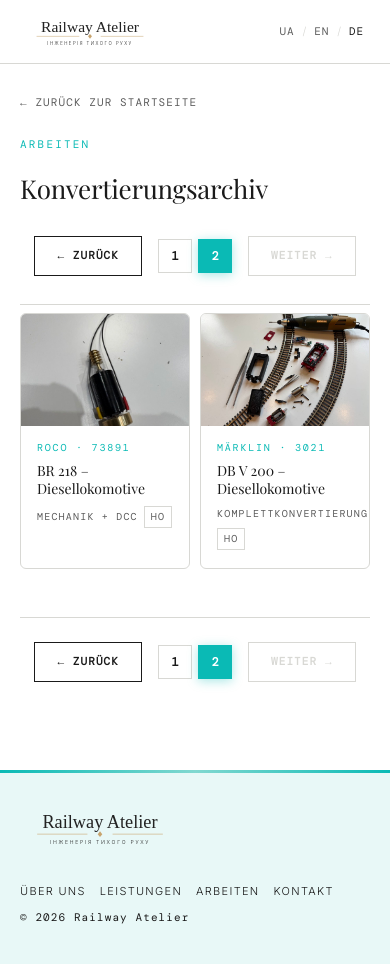
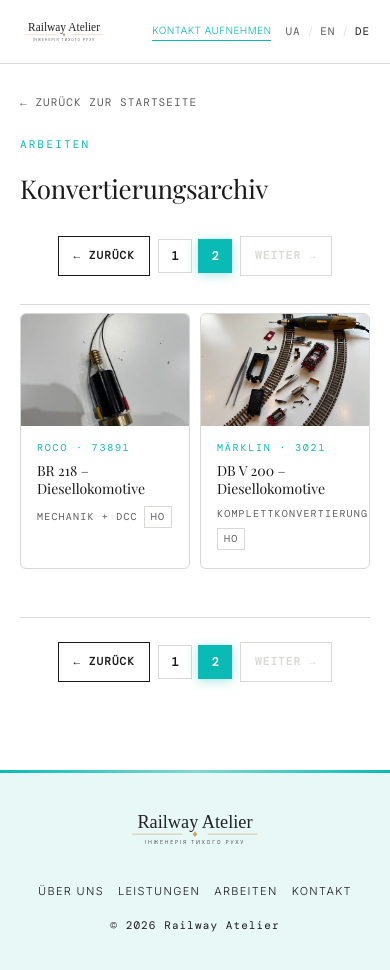
Before and after one commit to yevhenii-priadko/railway-atelier, a Next.js app: page /de/works/page/2/ in a window 390 px wide. Built offline with nearby package versions, Linux system fonts and the light colour scheme; a web font is replaced by a local one.

Commit message:
fix pagintate

```diff
--- a/src/app/globals.css
+++ b/src/app/globals.css
@@ -153,11 +153,37 @@ body {
   opacity: 0.7;
 }
 
-/* On narrow phones, logo + "Написати нам" + UA/EN/DE don't all fit on
-   one fixed-height nav row and DE gets clipped off-screen. The language
-   switcher matters more here than the contact shortcut (still reachable
-   via the Contact section/footer), so drop it first. */
+/* On narrow phones, logo + "Написати нам"/"Kontakt aufnehmen" + UA/EN/DE
+   don't all fit on one fixed-height nav row — DE ("Kontakt aufnehmen") is
+   the long pole. Rather than dropping the contact shortcut, shrink the
+   logo, the contact label and the locale switcher just enough that all
+   three keep fitting, in every language, down to real-world phone widths. */
 @media (max-width: 400px) {
+  .site-nav {
+    padding: 0 14px;
+  }
+  .nav-logo img {
+    width: 100px;
+  }
+  .nav-contact {
+    font-size: 10px;
+    letter-spacing: 0.04em;
+  }
+  .locale-switcher {
+    gap: 0;
+    margin-left: 6px;
+  }
+  .locale-link {
+    padding: 4px 3px;
+  }
+}
+
+/* Below ~340px (very old/small phones, e.g. first-gen iPhone SE) even the
+   shrunk layout above cannot fit "Kontakt aufnehmen" without clipping.
+   That screen size is now vanishingly rare, so on it alone we fall back
+   to hiding the contact shortcut (still reachable via the Contact section
+   further down the page, and via the footer). */
+@media (max-width: 340px) {
   .nav-contact {
     display: none;
   }
@@ -569,7 +595,7 @@ footer {
   padding: 36px 20px;
   display: flex;
   flex-direction: column;
-  align-items: flex-start;
+  align-items: center;
   gap: 20px;
 }
 .footer-logo {
@@ -589,6 +615,7 @@ footer {
 .footer-links {
   display: flex;
   flex-wrap: wrap;
+  justify-content: center;
   gap: 14px;
   list-style: none;
 }
@@ -602,6 +629,25 @@ footer {
 }
 .footer-links a:hover {
   color: var(--tiffany);
+}
+
+/* Below the 768px breakpoint the footer stacks in a single column (see
+   the base `footer` rule above), but `.footer-bottom-row` itself had no
+   layout of its own there, so the links list and the copyright line fell
+   back to block-level flow and stuck to the left edge instead of
+   following the rest of the footer to center. Give it the same
+   column-and-center treatment only on this range, so the row layout used
+   from 768px up (see below) is untouched. */
+@media (max-width: 767px) {
+  footer {
+    text-align: center;
+  }
+  .footer-bottom-row {
+    display: flex;
+    flex-direction: column;
+    align-items: center;
+    gap: 14px;
+  }
 }
 
 /* ══════════════════════════════
@@ -1219,8 +1265,17 @@ footer {
   display: flex;
   align-items: center;
   justify-content: center;
-  flex-wrap: wrap;
-  gap: 16px;
+  /* Prev/Next must never separate onto their own line — only the page
+     number list (below) is allowed to wrap. With flex-wrap: wrap here,
+     whichever of the three items didn't fit on the row (Prev, the page
+     list, or Next) dropped down on its own, and since Prev/Next width
+     depends on the localized label ("← Попередня" is noticeably wider
+     than "← Zurück"/"← Previous"), UK wrapped to 3 lines on narrow
+     phones while EN/DE stayed on one — same code, different layout per
+     language. Pinning the outer row to nowrap makes Prev/Next behave
+     identically across languages and screen widths. */
+  flex-wrap: nowrap;
+  gap: 8px;
   padding: 24px 0;
   border-top: 1px solid var(--rule);
 }
@@ -1239,7 +1294,9 @@ footer {
   color: var(--dark);
   text-decoration: none;
   border: 1.5px solid var(--dark);
-  padding: 10px 22px;
+  padding: 10px 14px;
+  white-space: nowrap;
+  flex-shrink: 0;
   transition: all 0.2s;
 }
 .pagination-link:hover {
@@ -1254,7 +1311,9 @@ footer {
   text-transform: uppercase;
   color: var(--rule);
   border: 1.5px solid var(--rule);
-  padding: 10px 22px;
+  padding: 10px 14px;
+  white-space: nowrap;
+  flex-shrink: 0;
 }
 .pagination-status {
   font-family: 'DM Mono', monospace;
@@ -1264,8 +1323,11 @@ footer {
 }
 .pagination-pages {
   display: flex;
+  flex-wrap: wrap;
   align-items: center;
+  justify-content: center;
   gap: 6px;
+  row-gap: 8px;
 }
 .pagination-page {
   font-family: 'DM Mono', monospace;
--- a/src/components/Pagination.tsx
+++ b/src/components/Pagination.tsx
@@ -6,6 +6,13 @@ import type { Dictionary } from "@/i18n/dictionaries";
  * Fully static pagination: every href below points at a route that was
  * pre-rendered by generateStaticParams at build time (/works/ for page 1,
  * /works/page/2/, /works/page/3/, ...). No API call, no client state.
+ *
+ * scroll={false} on every link: /works/ and /works/page/N/ render the same
+ * layout (header, 4-card grid, footer), so keeping the current scroll
+ * offset instead of Next's default scroll-to-top keeps the reader looking
+ * at roughly the same spot on the new page. This matters most for the
+ * bottom pagination — without it, clicking a page number down there threw
+ * the browser back up to the top of the page every time.
  */
 export default function Pagination({
   locale,
@@ -30,7 +37,7 @@ export default function Pagination({
       aria-label="Pagination"
     >
       {page > 1 ? (
-        <Link href={hrefFor(page - 1)} className="pagination-link">
+        <Link href={hrefFor(page - 1)} className="pagination-link" scroll={false}>
           {dict.pagination.prev}
         </Link>
       ) : (
@@ -44,6 +51,7 @@ export default function Pagination({
             href={hrefFor(p)}
             className="pagination-page"
             aria-current={p === page}
+            scroll={false}
           >
             {p}
           </Link>
@@ -51,7 +59,7 @@ export default function Pagination({
       </div>
 
       {page < totalPages ? (
-        <Link href={hrefFor(page + 1)} className="pagination-link">
+        <Link href={hrefFor(page + 1)} className="pagination-link" scroll={false}>
           {dict.pagination.next}
         </Link>
       ) : (
```
